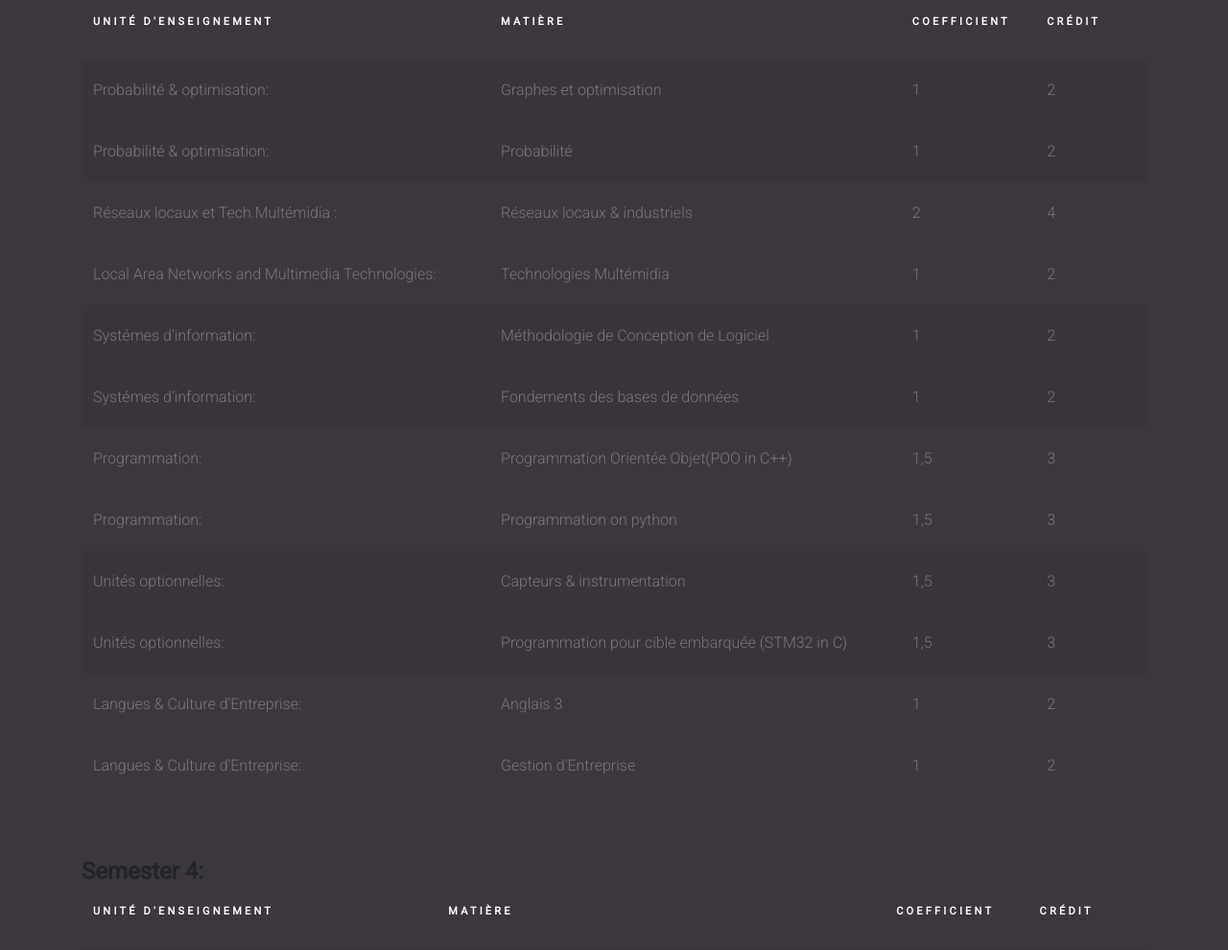
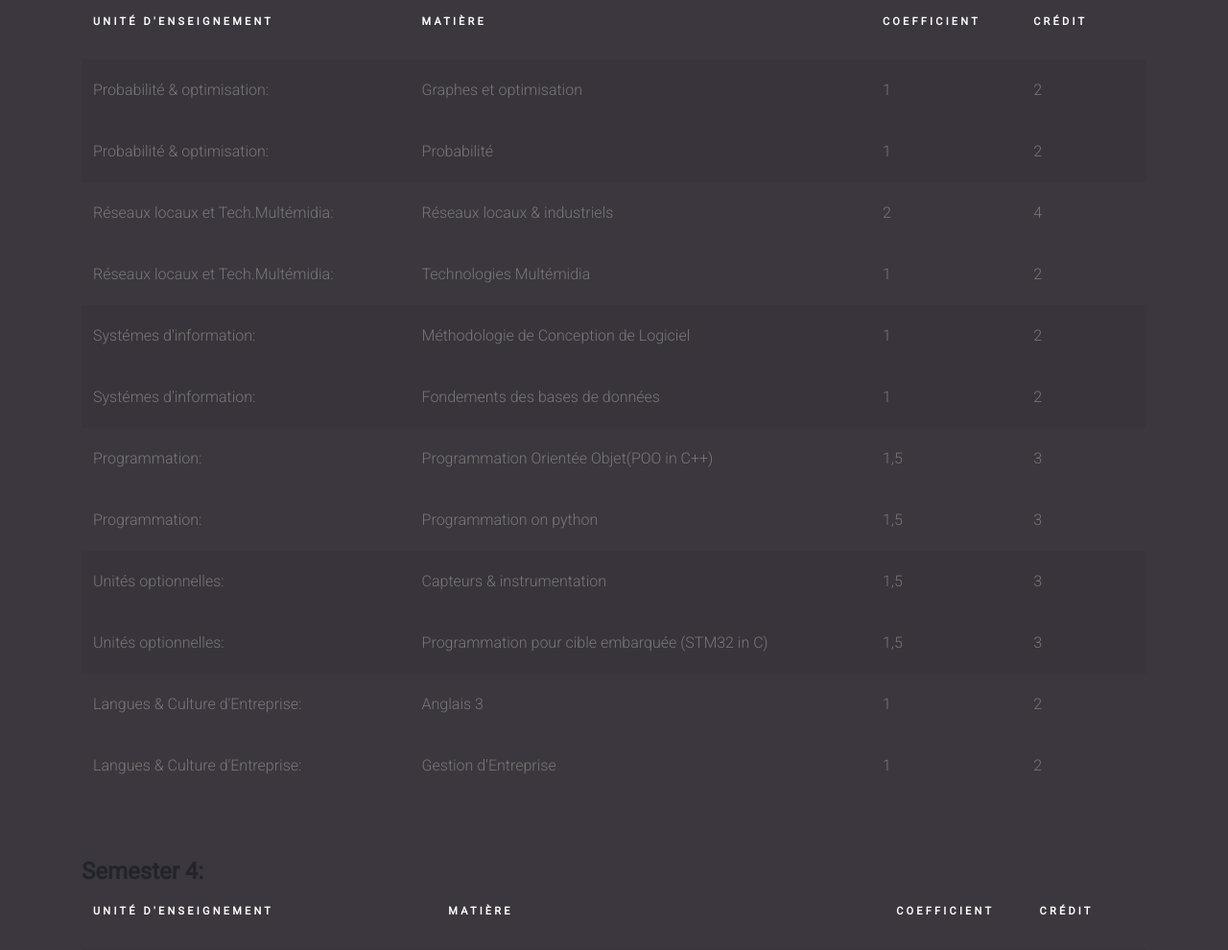
Before and after one commit to Y4HYA4/My_Bachelors_Degree, a plain HTML site: page index-fr.html in a window 1280 px wide. Shown: the part 2013-3003 px from the top of the page at 96% size. Drawn offline with Linux system fonts and the light colour scheme; a web font is replaced by a local one.

Commit message:
Update index-fr.html

```diff
--- a/index-fr.html
+++ b/index-fr.html
@@ -455,7 +455,7 @@
 
             <tr>
 
-              <td>Réseaux locaux et Tech.Multémidia	:</td>
+              <td>Réseaux locaux et Tech.Multémidia:</td>
               <td><a >Réseaux locaux & industriels	 </a> <small class="d-block">          </small></td>
               <td>
                 2
@@ -469,7 +469,7 @@
             <tr>
               <tr>
 
-              <td>Local Area Networks and Multimedia Technologies:</td>
+              <td>Réseaux locaux et Tech.Multémidia:</td>
               <td><a >Technologies Multémidia </a><small class="d-block">      </small></td>
               <td>
                 1
```
